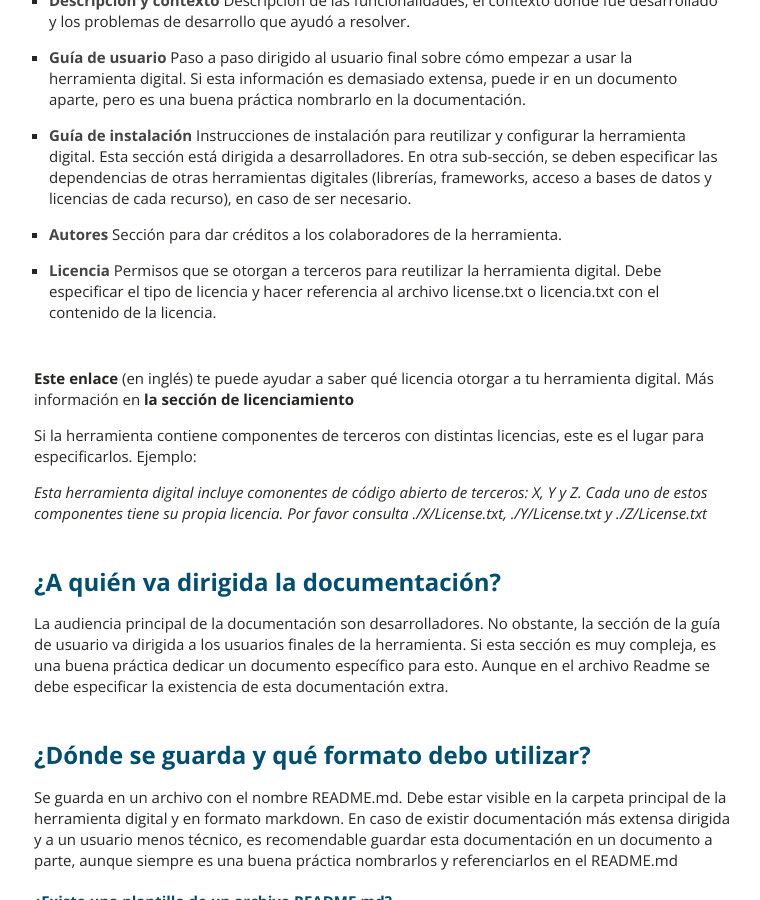
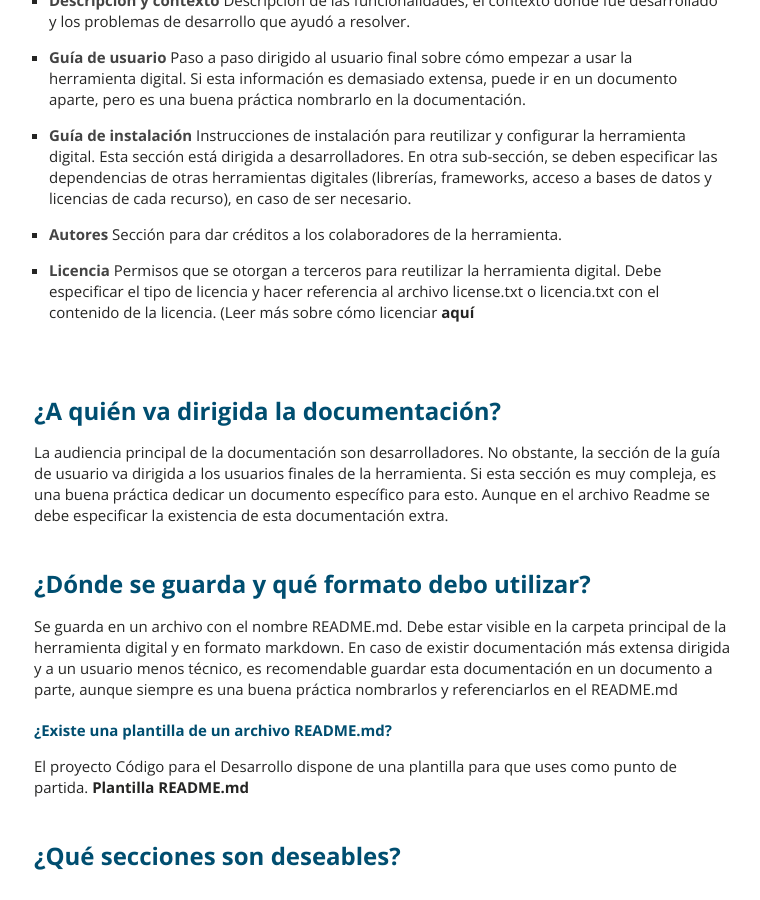
Before and after one commit to EL-BID/guia-de-publicacion, a Jekyll site: the page built from _documents/documentacion.markdown, in a window 1280 px wide and 900 px high, scrolled down 831 px. Shown: the whole window, without its empty margins (136-896 px from the left). Built offline with Jekyll 4.4.1, drawn with Linux system fonts in a browser that asks for light colours.

Commit message:
Update documentacion.markdown

```diff
--- a/_documents/documentacion.markdown
+++ b/_documents/documentacion.markdown
@@ -58,14 +58,7 @@ En otra sub-sección, se deben especificar las dependencias de otras herramienta
 Sección para dar créditos a los colaboradores de la herramienta.
 
 *	**Licencia**
-Permisos que se otorgan a terceros para reutilizar la herramienta digital. Debe especificar el tipo de licencia y hacer referencia al archivo license.txt o licencia.txt con el contenido de la licencia.
-
-[Este enlace](https://choosealicense.com/) (en inglés) te puede ayudar a saber qué licencia otorgar a tu herramienta digital. Más información en [la sección de licenciamiento](https://el-bid.github.io/guia-de-publicacion/documents/licenciamiento/)
-
-Si la herramienta contiene componentes de terceros con distintas licencias, este es el lugar para especificarlos. Ejemplo:
-
-*Esta herramienta digital incluye comonentes de código abierto de terceros: X, Y y Z. Cada uno de estos componentes tiene su propia licencia. Por favor consulta ./X/License.txt, ./Y/License.txt y ./Z/License.txt*
-
+Permisos que se otorgan a terceros para reutilizar la herramienta digital. Debe especificar el tipo de licencia y hacer referencia al archivo license.txt o licencia.txt con el contenido de la licencia. (Leer más sobre cómo licenciar [aquí](https://el-bid.github.io/guia-de-publicacion/documents/licenciamiento/)
 
 
 
```
